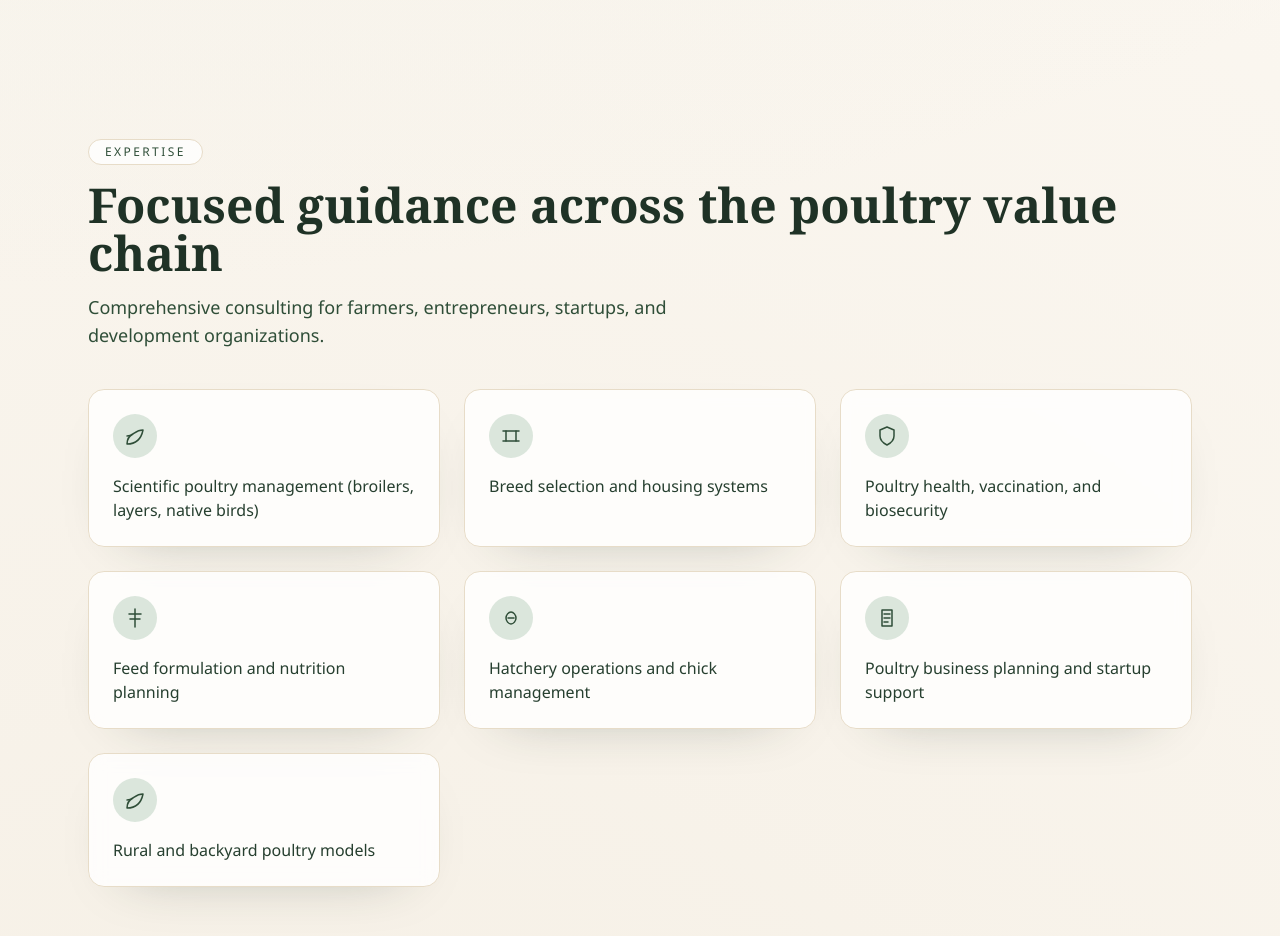
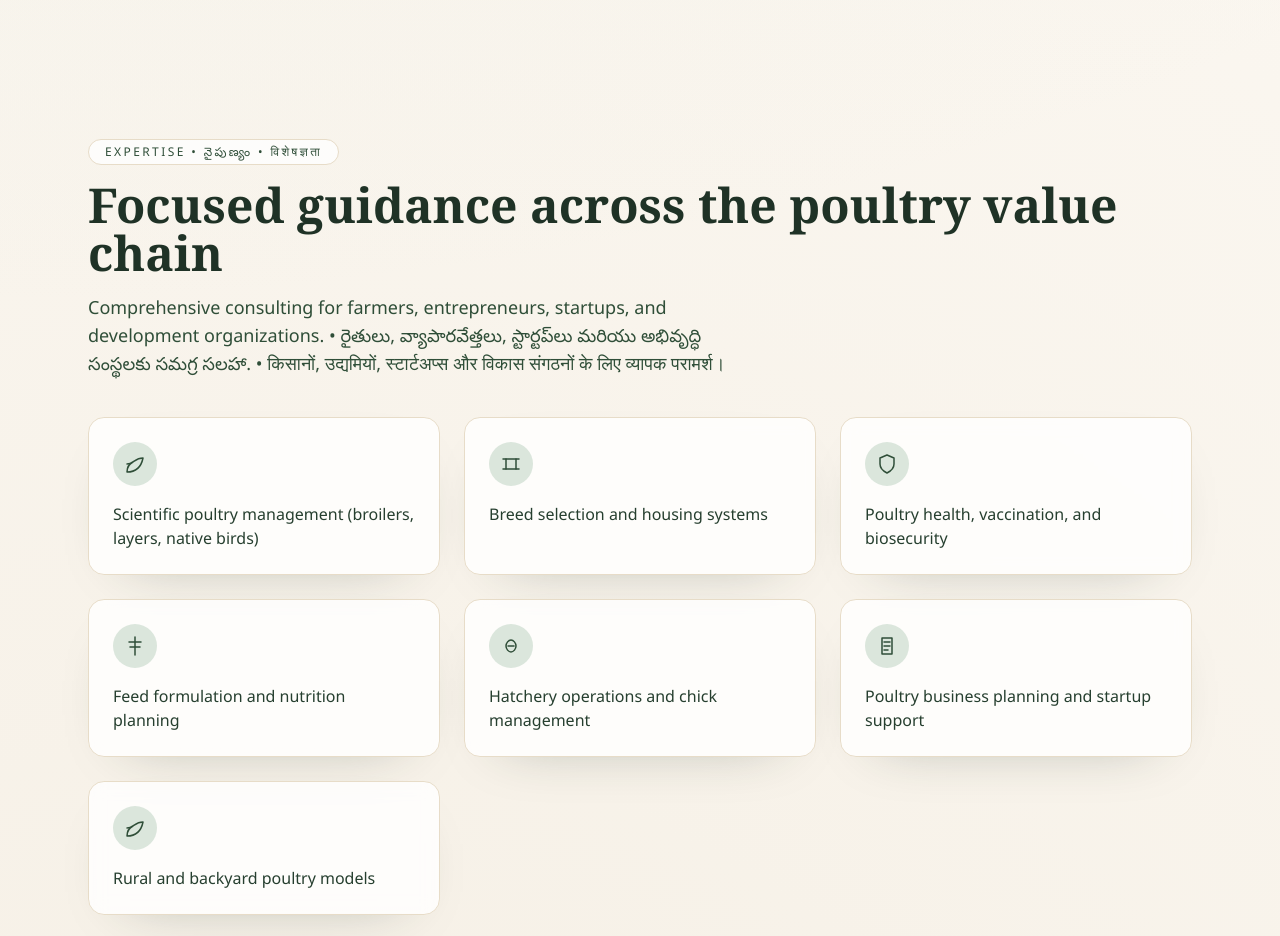
Before and after one commit to Prasannak026/dadsprofile, a React (Vite) app: page / in a window 1280 px wide. Shown: the part 2940-3876 px from the top of the page. Built offline with nearby package versions, Linux system fonts and the light colour scheme.

Commit message:
Add Telugu and Hindi translations to Expertise section

```diff
--- a/src/sections/Expertise.tsx
+++ b/src/sections/Expertise.tsx
@@ -93,9 +93,9 @@ const Expertise = () => {
     <section className="section-pad" id="expertise">
       <Container>
         <SectionHeading
-          eyebrow="Expertise"
+          eyebrow="Expertise • నైపుణ్యం • विशेषज्ञता"
           title="Focused guidance across the poultry value chain"
-          description="Comprehensive consulting for farmers, entrepreneurs, startups, and development organizations."
+          description="Comprehensive consulting for farmers, entrepreneurs, startups, and development organizations. • రైతులు, వ్యాపారవేత్తలు, స్టార్టప్‌లు మరియు అభివృద్ధి సంస్థలకు సమగ్ర సలహా. • किसानों, उद्यमियों, स्टार्टअप्स और विकास संगठनों के लिए व्यापक परामर्श।"
         />
         <div className="mt-10 grid gap-6 sm:grid-cols-2 lg:grid-cols-3">
           {expertiseItems.map((item, index) => (
```
